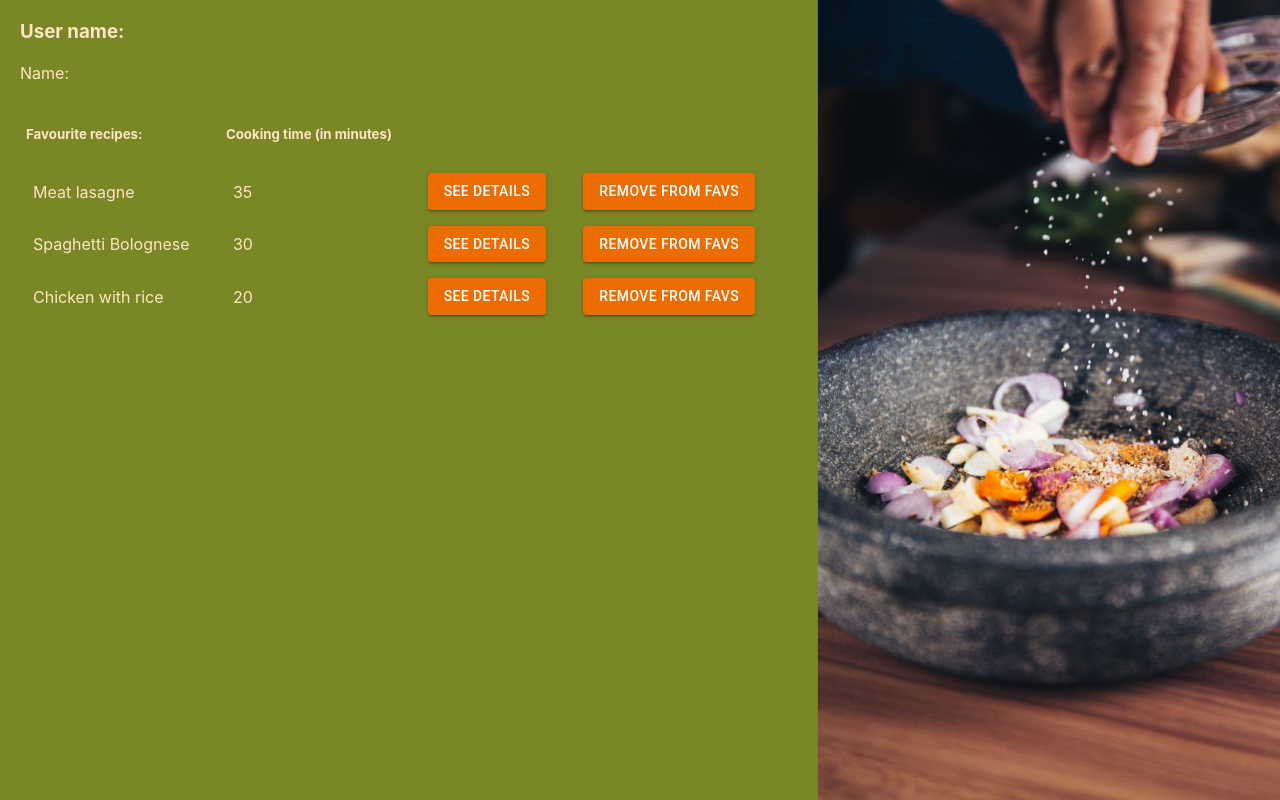
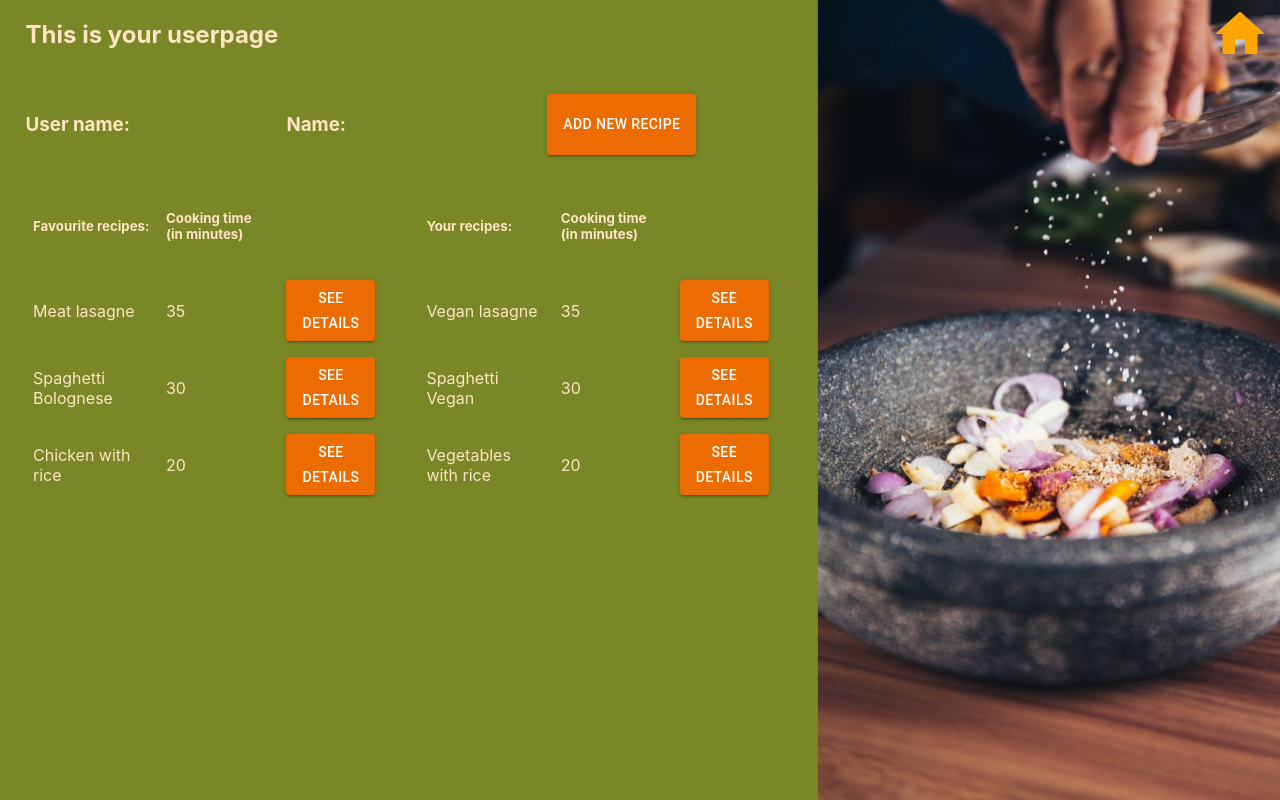
Before and after one commit to HLGitHuber/RecipeHub-Front, a React (Create React App) app in the folder recipe-hub-front/: page /userpanel in a window 1280 px wide. Built offline with nearby package versions, Linux system fonts and the light colour scheme; no server answers.

Commit message:
userpanel page design created

```diff
--- a/recipe-hub-front/src/components/FavouriteRecipesTable.js
+++ /dev/null
@@ -1,21 +0,0 @@
-import { FavouriteRecipeRow } from './FavouriteRecipeRow';
-
-export const FavouriteRecipeTable = ({rows})=>{
-    return(
-        <table>
-            <thead>
-                <tr>
-                    <th><h5>Favourite recipes:</h5></th>
-                    <th><h5>Cooking time (in minutes)</h5></th>
-                </tr>
-            </thead>
-            <tbody>
-            {rows.map((recipe, index) => {
-                return(
-                    <FavouriteRecipeRow key={index} recipe={recipe}/>
-                )
-            })}
-            </tbody>
-        </table>
-    )
-}
--- a/recipe-hub-front/src/components/FavouriteRecipeRow.js
+++ b/recipe-hub-front/src/components/RecipeRow.js
@@ -1,13 +1,11 @@
 import { Button, Link } from '@mui/material';
 
-export const FavouriteRecipeRow = ({recipe}) => {
+export const RecipeRow = ({recipe}) => {
     return(
         <tr>
             <td>{recipe.name}</td>
             <td>{recipe.cooktime}</td>
             <td><Link to={`/recipe/${recipe.id}`}><Button color="warning" variant='contained'>See Details</Button></Link></td>
-            {/* here perform action of removing from favs */}
-            <td><Button color="warning" variant='contained' onClick={() => alert(recipe.name + " removed from favs")}>Remove from favs</Button></td>
         </tr>
     )
 }
--- /dev/null
+++ b/recipe-hub-front/src/components/RecipesTable.js
@@ -0,0 +1,13 @@
+import { RecipeRow } from './RecipeRow';
+
+export const RecipeTable = ({rows})=>{
+    return(
+            <tbody>
+            {rows.map((recipe, index) => {
+                return(
+                    <RecipeRow key={index} recipe={recipe}/>
+                )
+            })}
+            </tbody>
+    )
+}
--- /dev/null
+++ b/recipe-hub-front/src/css/userPage.css
@@ -0,0 +1,81 @@
+.table-container {
+    display: flex;
+    justify-content: left;
+}
+
+table {
+    border-collapse: collapse;
+    margin-right: 10px;
+    width: 28%;
+}
+
+.second-header-container {
+    margin-top: 2%;
+    margin-left: 2%;
+    margin-bottom: 25px;
+
+    display: flex;
+    justify-content: left;
+}
+
+.second-heading {
+    margin-right: 10px;
+    width: 20%;
+}
+
+th, td {
+    padding: 8px;
+    text-align: left;
+    width: 50%;
+}
+body,
+html {
+  margin: 0;
+  padding: 0;
+  height: 100%;
+  overflow: hidden;
+  color:bisque;
+}
+
+
+
+.container {
+    margin-left: 0;
+    padding-left: 0;
+  position: relative;
+  width: 100%;
+  height: 100%;
+  overflow: auto;
+}
+
+.background {
+  position: absolute;
+  top: 0;
+  left: 0;
+  width: 100%;
+  height: 100%;
+  background-image: url('../images/basicPage.jpg');
+  background-repeat: no-repeat;
+  background-size: cover;
+  background-position: center;
+}
+
+
+
+.home-icon {
+  font-size: 48px;
+  margin-right: 10px;
+  vertical-align: middle;
+}
+
+.header {
+  display: flex;
+  justify-content: space-between;
+  align-items: center;
+  margin-left: 2%;
+}
+
+.text {
+  margin-left: 25px;
+  width:60%;
+}
--- a/recipe-hub-front/src/pages/UserPanel.js
+++ b/recipe-hub-front/src/pages/UserPanel.js
@@ -1,13 +1,22 @@
 import React, {useEffect, useState} from 'react'
-import { FavouriteRecipeTable } from '../components/FavouriteRecipesTable';
+import { RecipeTable } from '../components/RecipesTable';
 import settings from '../appsettings.json'
-import "../css/basicPage.css"
+import "../css/userPage.css"
+import { Button } from '@mui/material';
+import HomeIcon from '@mui/icons-material/Home';
+import { Link } from 'react-router-dom';
 
 function UserPanel(){
     const favrecipes =[
         {name: "Meat lasagne", cooktime :35, id: 1},
         {name: "Spaghetti Bolognese", cooktime :30, id: 2},
         {name: "Chicken with rice", cooktime :20, id: 3},
+    ]
+
+        const userRecipes =[
+        {name: "Vegan lasagne", cooktime :35, id: 1},
+        {name: "Spaghetti Vegan", cooktime :30, id: 2},
+        {name: "Vegetables with rice", cooktime :20, id: 3},
     ]
 
 
@@ -28,9 +37,37 @@ function UserPanel(){
     return(
         <div className='background'>
             <div className='container'>
-                <h3 className='heading'>User name: {data.userName}</h3>
-                <p className='heading'>Name: {data.firstName} {data.lastName}</p>
-                <FavouriteRecipeTable rows={favrecipes}/>
+                <div className='header'>
+                    <h2>This is your userpage</h2>
+                    <Link to="/">
+                    <HomeIcon className="home-icon" style={{ fontSize: 60, color: 'orange' }}/>
+                    </Link>
+                </div>
+                <div className='second-header-container'>
+                    <h3 className='second-heading'>User name: {data.userName}</h3>
+                    <h3 className='second-heading'>Name: {data.firstName} {data.lastName}</h3>
+                    <Button color="warning" variant='contained'>Add new recipe</Button>
+                </div>
+                <div className="table-container">
+                    <table>
+                        <thead>
+                            <tr>
+                                <th><h5>Favourite recipes:</h5></th>
+                                <th><h5>Cooking time (in minutes)</h5></th>
+                            </tr>
+                        </thead>
+                        <RecipeTable rows={favrecipes}/>
+                    </table>
+                    <table>
+                        <thead>
+                            <tr>
+                                <th><h5>Your recipes:</h5></th>
+                                <th><h5>Cooking time (in minutes)</h5></th>
+                            </tr>
+                        </thead>
+                        <RecipeTable rows={userRecipes}/>
+                    </table>
+                </div>
             </div>
         </div>
             )
```
